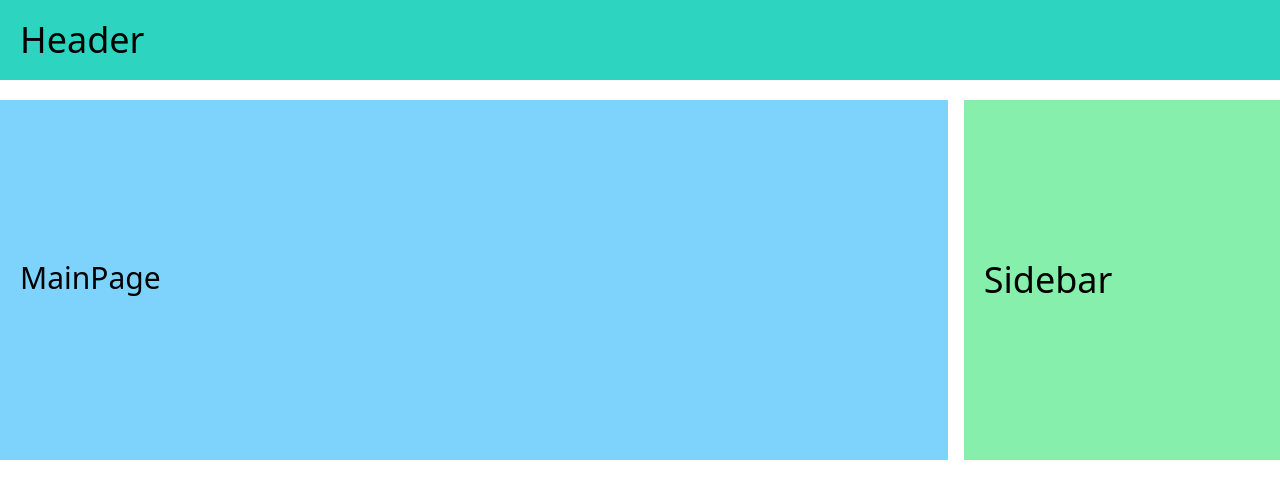
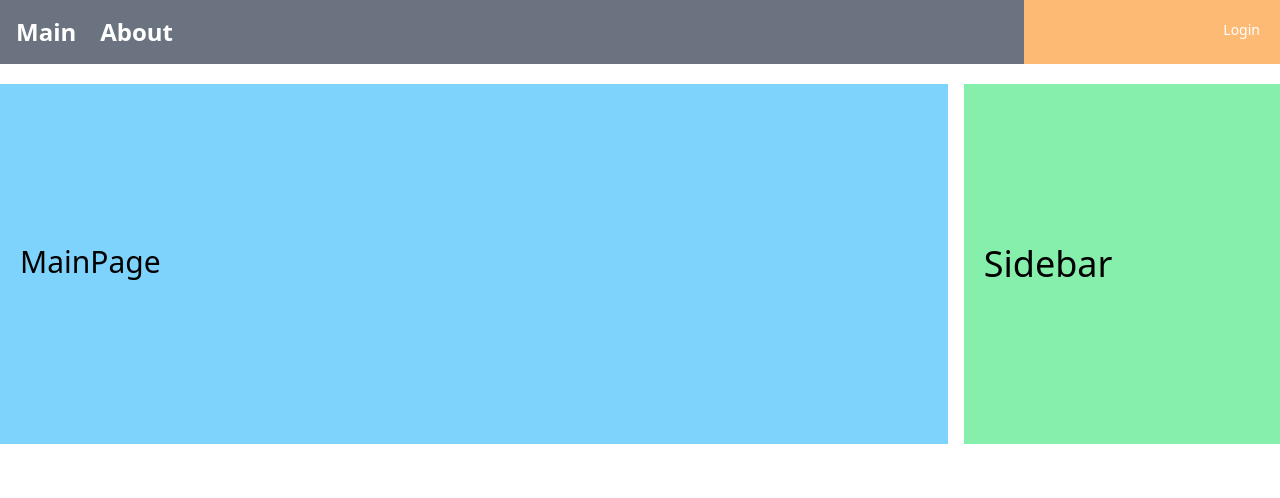
Before and after one commit to tenvi34/mall_study, a React (Create React App) app in the folder frontend/mall/: page / in a window 1280 px wide. Shown: the top 498 px of the page. Built offline with nearby package versions, Linux system fonts and the light colour scheme.

Commit message:
BasicMenu 생성 및 초기 적용

```diff
--- /dev/null
+++ b/frontend/mall/src/components/menus/BasicMenu.js
@@ -0,0 +1,27 @@
+import { Link } from "react-router-dom";
+
+const BasicMenu = () => {
+    return (
+        <nav id='navbar' className="flex bg-blue-300">
+
+            <div className="w-4/5 bg-gray-500">
+                <ul className="flex p-4 text-white font-bold">
+                <li className="pr-6 text-2xl">
+                    <Link to={'/'}>Main</Link>
+                </li>
+                <li className="pr-6 text-2xl">
+                    <Link to={'/about'}>About</Link>
+                </li>
+                </ul>
+            </div>
+
+            <div className="w-1/5 flex justify-end bg-orange-300 p-4 font-medium">
+                <div className="text-white text-sm m-1 rounded">
+                    Login
+                </div>
+            </div>
+        </nav>
+    );
+}
+
+export default BasicMenu;
--- a/frontend/mall/src/layout/BasicLayout.js
+++ b/frontend/mall/src/layout/BasicLayout.js
@@ -1,12 +1,14 @@
+import BasicMenu from "../components/menus/BasicMenu";
 
 const BasicLayout = ({children}) => {
     return (
         <>
-        <header className="bg-teal-400 p-5">
+        {/* <header className="bg-teal-400 p-5">
             <h1 className="text-2xl md:text-4xl">
                 Header
             </h1>
-        </header>
+        </header> */}
+        <BasicMenu></BasicMenu>
 
         <div className="bg-white my-5 w-full flex flex-col space-y-4 md:flex-row md:space-x-4 md:space-y-0">
             <main className="bg-sky-300 md:w-2/3 lg:w-3/4 px-5 py-40">
```
